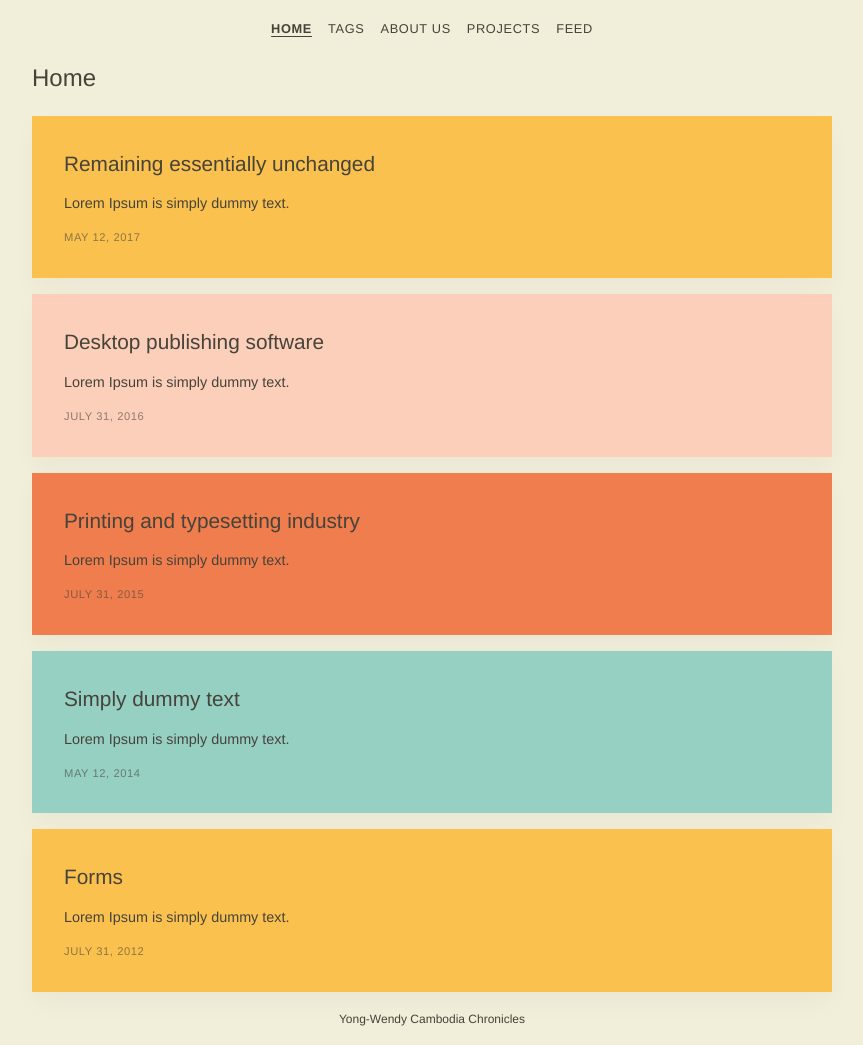
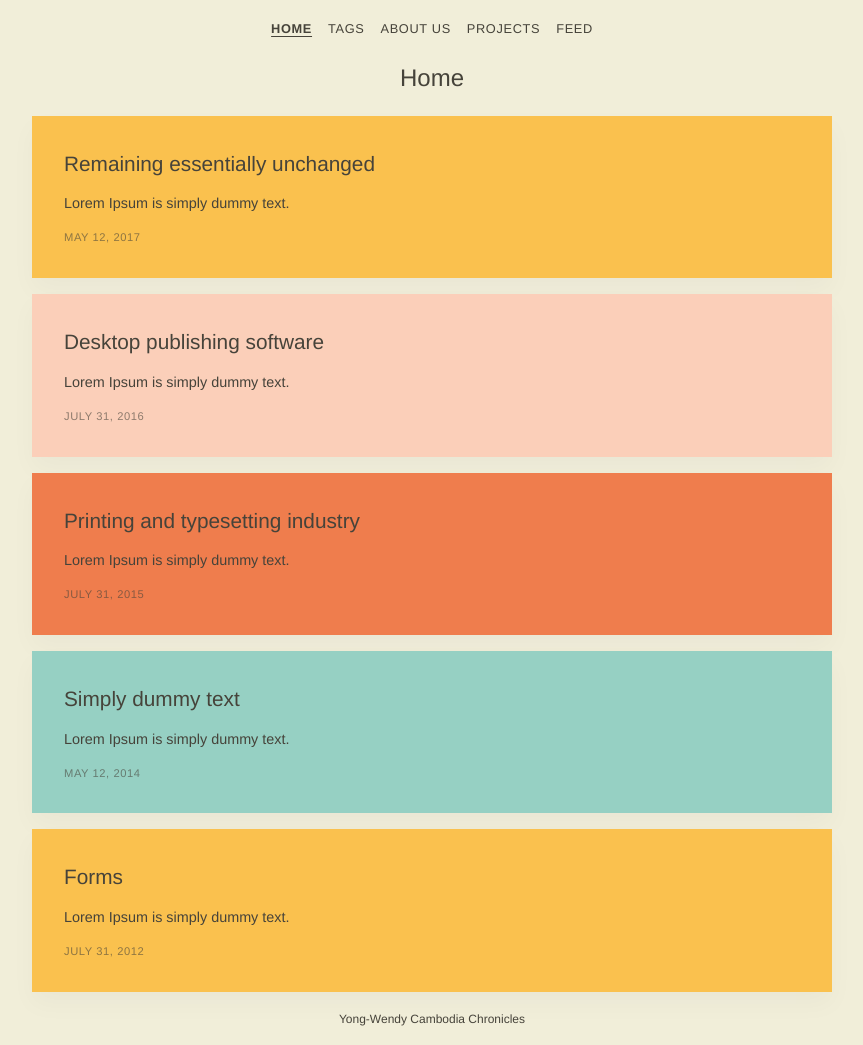
Before and after one commit to yong-lim/yong-wendy, a Jekyll site: the page built from index.html, in a window 1280 px wide. Shown: the whole page, without its empty margins (208-1071 px from the left). Built offline with Jekyll 4.4.1, drawn with Linux system fonts in a browser that asks for light colours; some web fonts are replaced.

Commit message:
Add center test for header class

```diff
--- a/_layouts/default.html
+++ b/_layouts/default.html
@@ -10,7 +10,7 @@ layout: compress
   <body>
      {% include masthead.html %}
       <main id="main" role="main">
-        <h2>{{ page.title }}</h2>
+        <h2 class='h-center'>{{ page.title }}</h2>
 
         {{ content }}
       </main>
--- a/_sass/_layout.scss
+++ b/_sass/_layout.scss
@@ -15,6 +15,7 @@ header, main {
   margin: 0 auto;
   max-width: 50rem;
 }
+
 .grid {
     display: flex;
     flex-wrap: wrap;
@@ -22,6 +23,10 @@ header, main {
     grid-template-columns: 1fr;
     grid-auto-rows: minmax(10rem,auto);
     grid-gap: 1rem
+}
+
+.h-center {
+  text-align: center;
 }
 
 .card {
```
